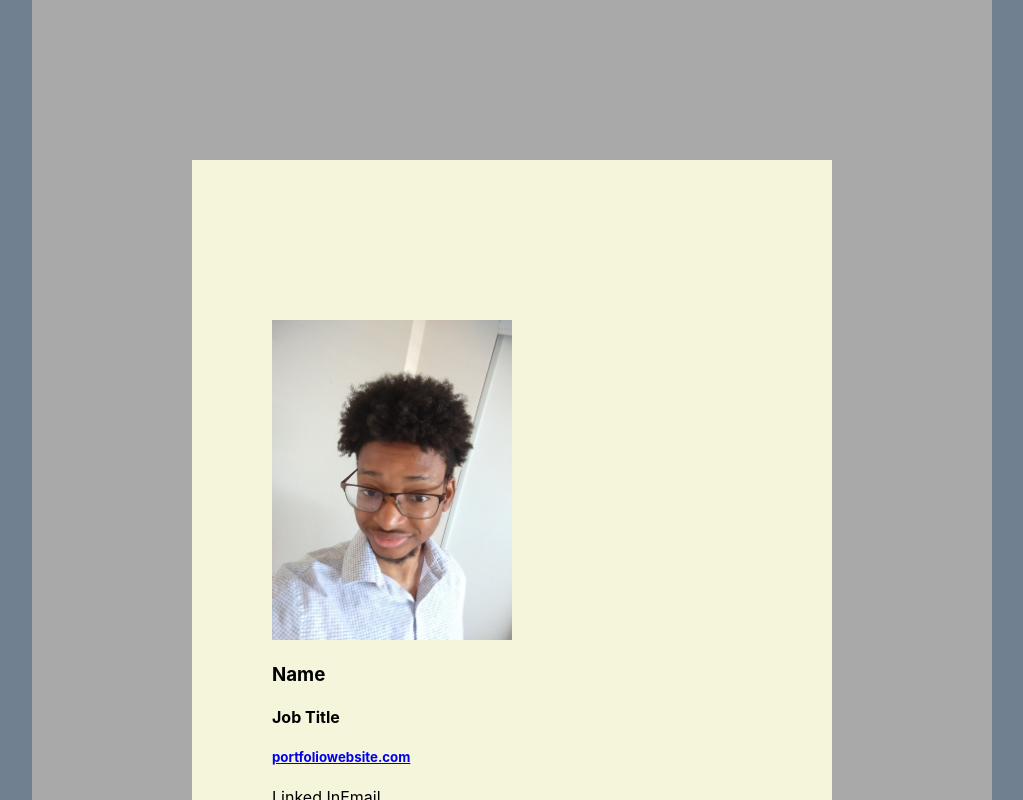
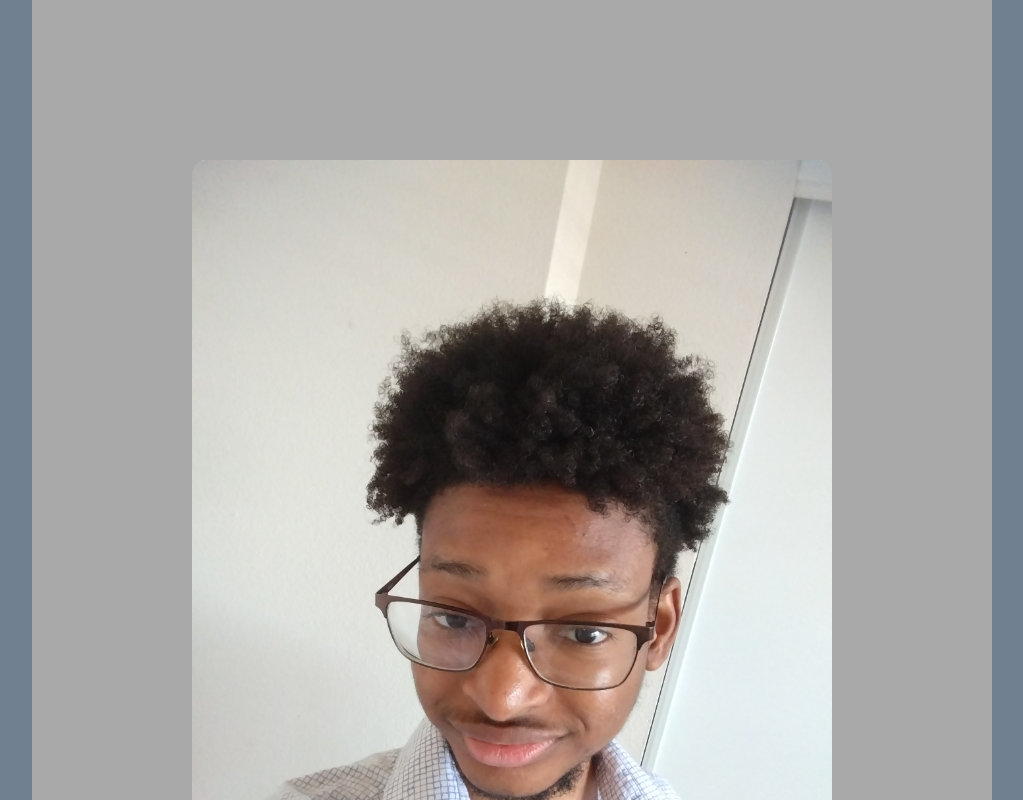
Before and after one commit to Neshamon/Digital-Business-Card, a React (Create React App) app: page / in a window 1280 px wide. Shown: the top 800 px of the page, without its empty margins (128-1151 px from the left). Built offline with nearby package versions, Linux system fonts and the light colour scheme.

Commit message:
Center text and add border radius to me

```diff
--- a/src/App.css
+++ b/src/App.css
@@ -9,10 +9,13 @@
 
 .App {
   background: beige;
-  padding: 10em 5em 10em 5em;
+  padding: 0 0 10em 0;
+  border-radius: 2% 2% 0 0;
+  text-align: center;
 }
 
 .myself {
-  width: 50%;
-  height: 50%;
+  border-radius: 2% 2% 0 0;
+  width: 100%;
+  height: 100%;
 }
```
